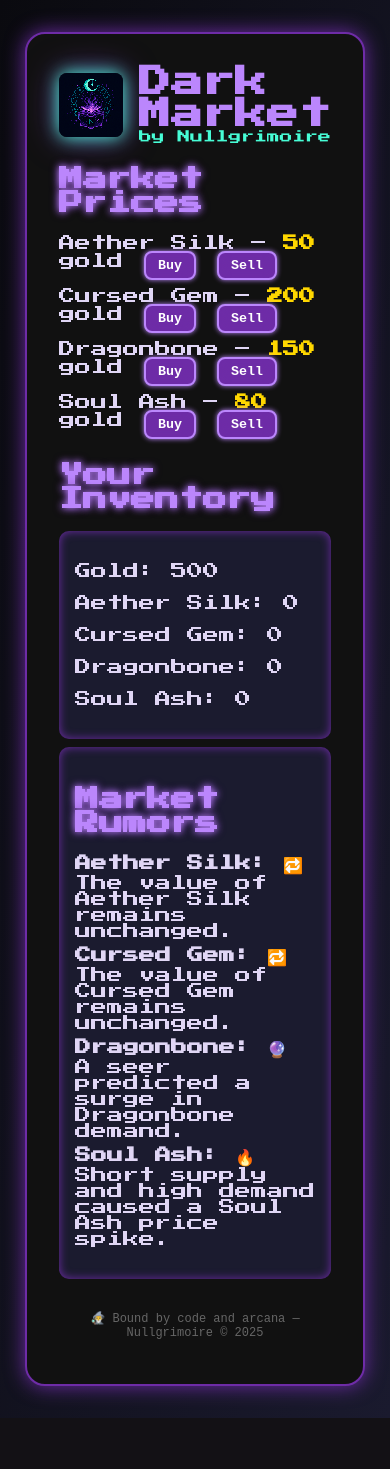
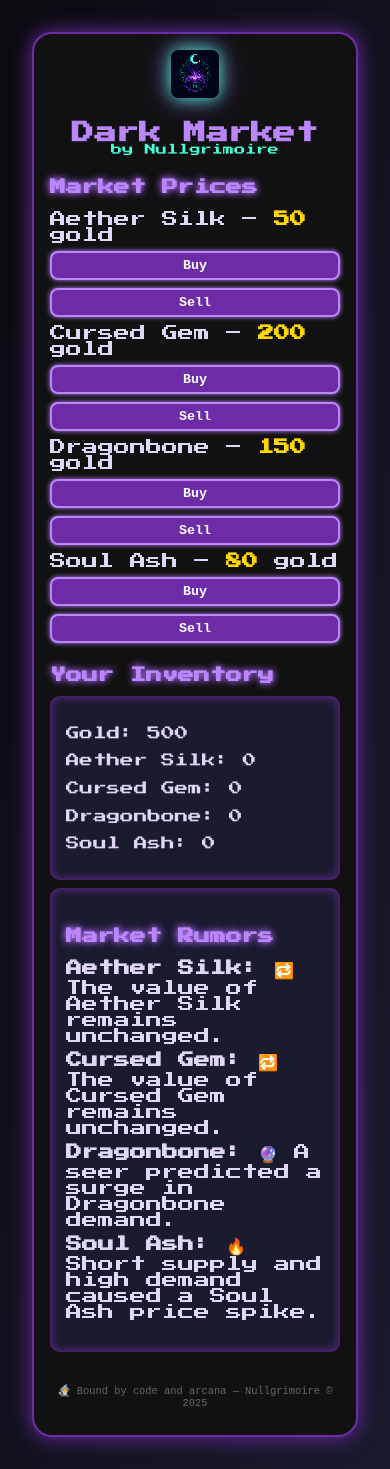
Before and after one commit to Nullgrimoire/Dark-Market, a Flask app: page / in a window 390 px wide. Before the commit the page ends 1418 px from the top, so only its background shows below. Run offline with Flask 3, Linux system fonts and the light colour scheme.

Commit message:
📱 Make Dark Market responsive for mobile and tablets
- Added @media queries to style.css for screens under 600px
- Adjusted branding layout to stack vertically on smaller screens
- Made buttons full-width and stackable for mobile UX
- Updated container to use fluid width with max constraint
- Improved font scaling and padding for small devices

```diff
--- a/static/style.css
+++ b/static/style.css
@@ -16,7 +16,8 @@ body {
   padding: 2rem;
   border-radius: 20px;
   box-shadow: 0 0 20px #6e2ca7;
-  width: 700px;
+  width: 90%;
+  max-width: 700px;
   animation: fadeIn 0.8s ease-out;
 }
 
@@ -131,3 +132,49 @@ button:hover {
   margin-top: 2rem;
   font-family: 'Courier New', monospace;
 }
+
+@media (max-width: 600px) {
+  .container {
+    width: 95%;
+    padding: 1rem;
+  }
+
+  .branding {
+    flex-direction: column;
+    align-items: center;
+    text-align: center;
+  }
+
+  .sigil {
+    width: 48px;
+    height: 48px;
+    margin-bottom: 0.5rem;
+  }
+
+  .brand-text h1 {
+    font-size: 1.4rem;
+  }
+
+  .byline {
+    font-size: 0.7rem;
+  }
+
+  .market-info h2,
+  .rumors h2 {
+    font-size: 1rem;
+  }
+
+  button {
+    display: block;
+    width: 100%;
+    margin: 0.5rem 0;
+  }
+
+  .inventory p {
+    font-size: 0.85rem;
+  }
+
+  .footer {
+    font-size: 0.65rem;
+  }
+}
```
